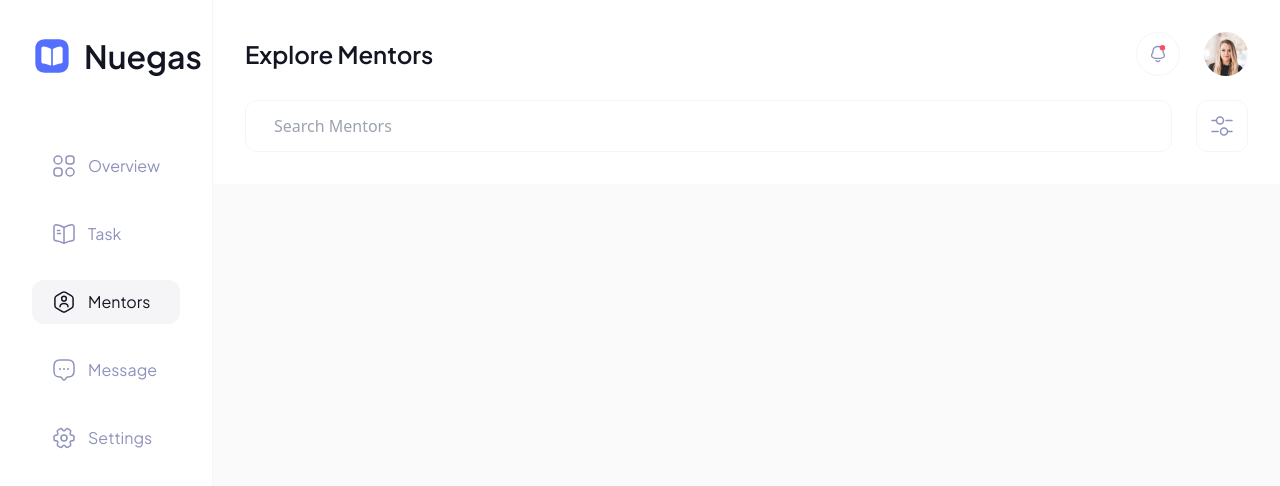
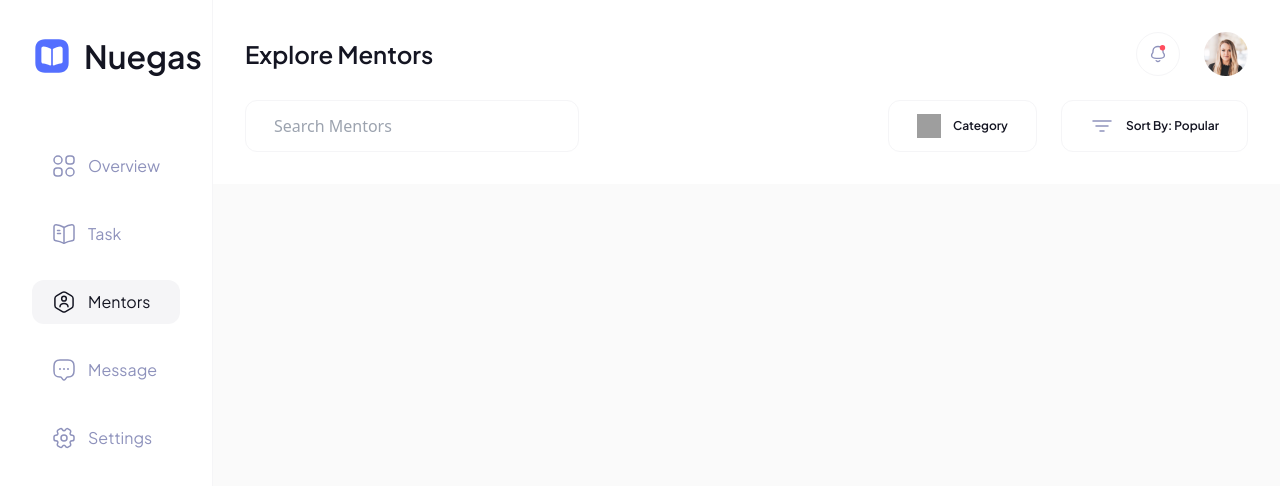
Before and after one commit to pujiragil/nuegas, a React (Vite) app: page /mentors in a window 1280 px wide. Shown: the top 486 px of the page. Built offline with nearby package versions, Linux system fonts and the light colour scheme; grey boxes are pictures that could not be loaded.

Commit message:
added dummy category for desktop size

```diff
--- a/src/components/Field/SearchFilter.tsx
+++ b/src/components/Field/SearchFilter.tsx
@@ -1,12 +1,28 @@
 const SearchFilter = () => {
   return (
-    <div className="flex items-center gap-6 px-6 pb-6 md:p-0">
+    <div className="flex items-center gap-6 px-6 pb-6 md:p-0 md:justify-between">
       <input
-        className="outline-none bg-transparent py-3.5 px-7 rounded-xl border border-primary-300 w-full h-[52px] focus:ring-1 focus:ring-primary-300"
+        className="outline-none bg-transparent py-3.5 px-7 rounded-xl border border-primary-300 w-full h-[52px] focus:ring-1 focus:ring-primary-300 md:w-1/3"
         placeholder="Search Mentors"
       />
-      <div className="min-w-[52px] h-[52px] w-[52px] rounded-xl border border-primary-300 flex items-center justify-center hover:bg-primary-300 cursor-pointer">
+      <div className="min-w-[52px] h-[52px] w-[52px] rounded-xl border border-primary-300 flex items-center justify-center hover:bg-primary-300 cursor-pointer md:hidden">
         <img className="w-6 h-6 object-cover" src="/filter.svg" alt="filter" />
+      </div>
+      <div className="hidden md:flex items-center gap-6">
+        <div className="flex items-center gap-3 h-[52px] py-3.5 px-7 border border-primary-300 rounded-xl cursor-pointer hover:bg-primary-300">
+          <img
+            className="h-6 w-6 object-cover"
+            src="/category.svg"
+            alt="category"
+          />
+          <p className="text-secondary-100 font-semibold text-xs">Category</p>
+        </div>
+        <div className="flex items-center gap-3 h-[52px] py-3.5 px-7 border border-primary-300 rounded-xl cursor-pointer hover:bg-primary-300">
+          <img className="h-6 w-6 object-cover" src="/sort.svg" alt="sort" />
+          <p className="text-secondary-100 font-semibold text-xs">
+            Sort By: Popular
+          </p>
+        </div>
       </div>
     </div>
   );
```
